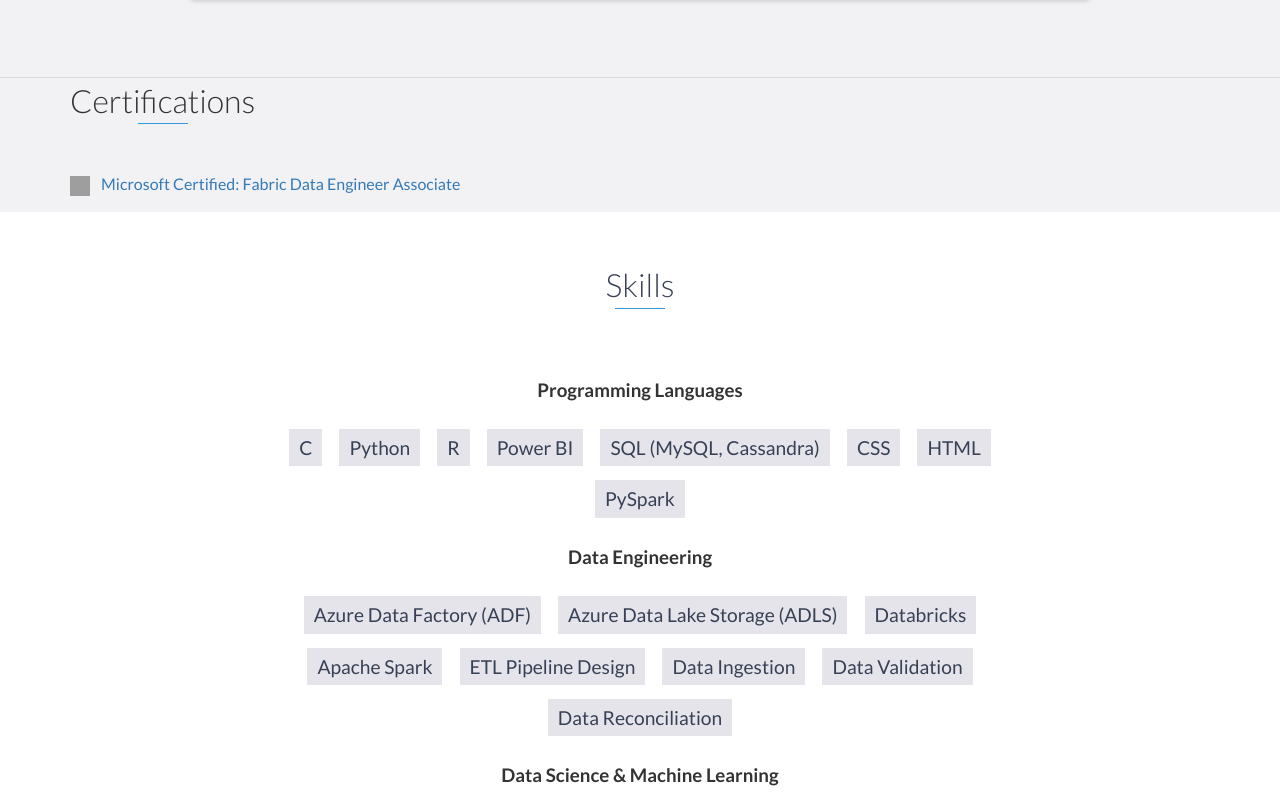
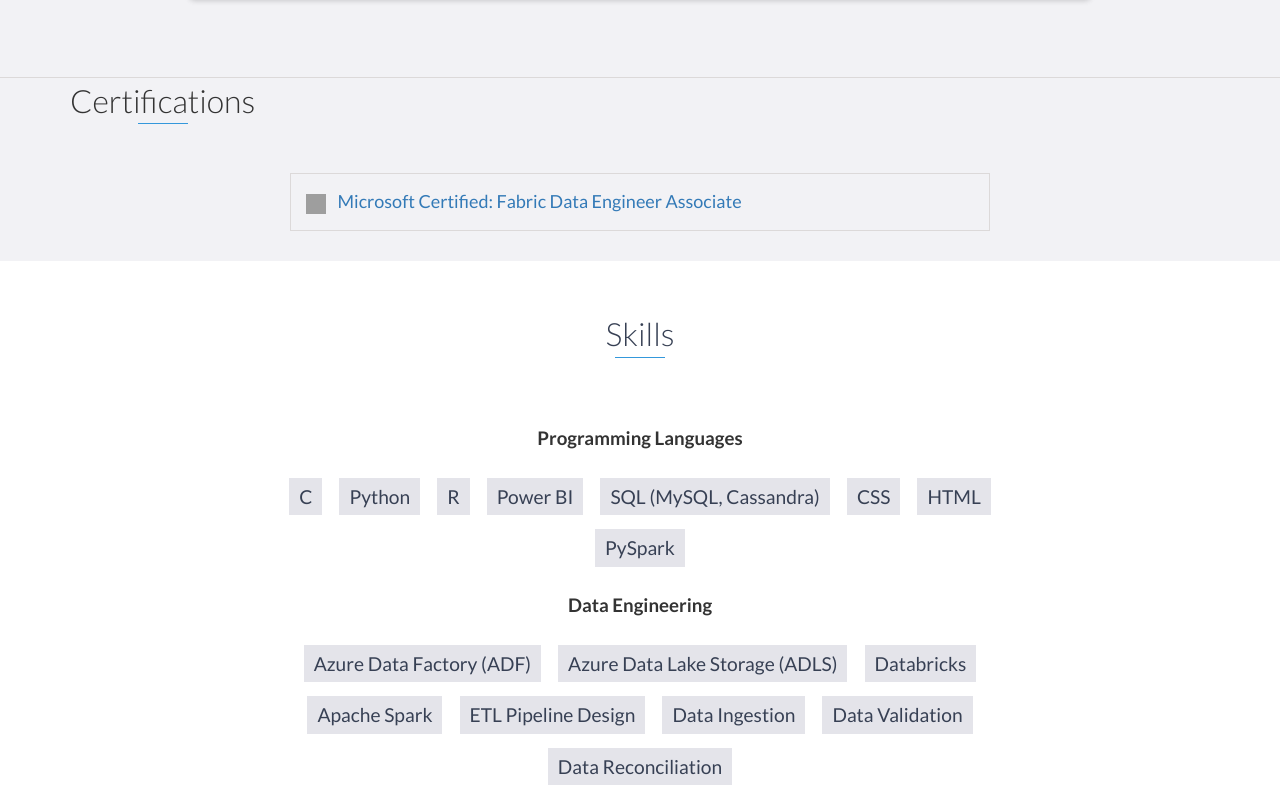
Before and after one commit to sudheer-immaneni/sudheer-immaneni.github.io, a website: page index.html in a window 1280 px wide. Shown: the part 3896-4691 px from the top of the page. Drawn offline with nearby package versions, Linux system fonts and the light colour scheme; grey boxes are pictures that could not be loaded.

Commit message:
Update index.html

```diff
--- a/index.html
+++ b/index.html
@@ -195,25 +195,23 @@
     </div>
     <!-- End #projects -->
 <!-- Start Certifications Section -->
-<!-- Start Certifications Section -->
 <div id="certifications" class="background-alt">
     <div class="container">
         <div class="row">
-      <div class="col-md-12 text-center">
-        <h2 class="heading">Certifications</h2>
-        <ul style="list-style: none; padding: 0; font-size: 16px; margin-top: 20px;">
-          <li>
-            <a href="https://learn.microsoft.com/api/credentials/share/en-us/SudheerKumarImmaneni-6616/9EDDDAC209EF93EB?sharingId=B9F06B36623AF788/" target="_blank" style="text-decoration: none; color: #337ab7;">
-              <img src="https://img.icons8.com/color/48/000000/microsoft.png" alt="Microsoft Icon" style="width:20px; height:20px; vertical-align:middle; margin-right:8px;">
+            <div class="col-md-12">
+                <h2 class="heading text-center">Certifications</h2>
+                <div class="education-block text-center" style="margin-top: 20px;">
+                    <a href="https://learn.microsoft.com/api/credentials/share/en-us/SudheerKumarImmaneni-6616/9EDDDAC209EF93EB?sharingId=B9F06B36623AF788/" target="_blank" style="text-decoration: none; color: #337ab7; font-size: 18px;">
+                        <img src="https://img.icons8.com/color/48/000000/microsoft.png" alt="Microsoft Icon" style="width: 20px; height: 20px; vertical-align: middle; margin-right: 8px;">
                         Microsoft Certified: Fabric Data Engineer Associate
                     </a>
-          </li>
-        </ul>
+                </div>
             </div>
         </div>
     </div>
 </div>
 <!-- End Certifications Section -->
+
 
     <div id="skills">
         <h2 class="heading">Skills</h2>
```
Lines whose indentation alone changed are shown as unchanged.
